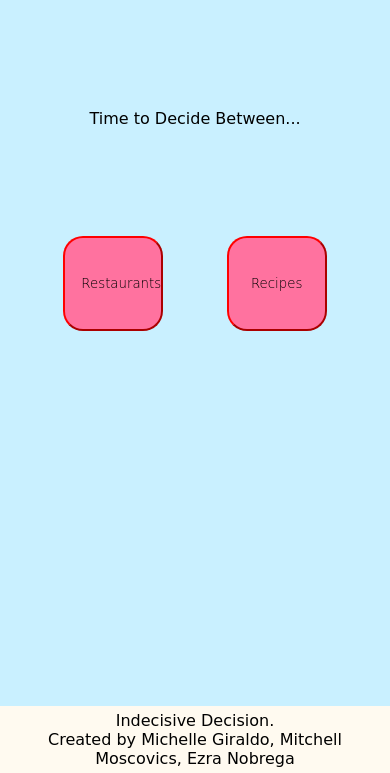
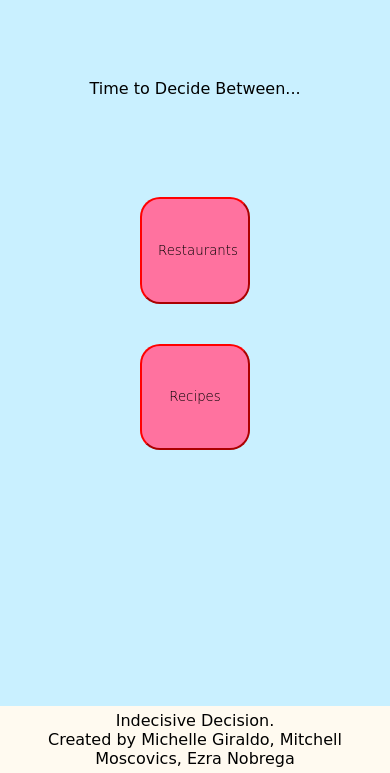
Before and after one commit to michellegsld/indecisive_decision, a Django app: page / in a window 390 px wide. Shown: the part 75-848 px from the top of the page. Run offline with Django 3.2, Linux system fonts and the light colour scheme; some libraries are stand-ins or nearby versions.

Commit message:
[Update] Add styling to fix buttons on index page on smaller screens

```diff
--- a/main/static/css/index.css
+++ b/main/static/css/index.css
@@ -23,7 +23,7 @@
     height: 20%;
     width: 20%;
     min-height: 75px;           /* To not get so small that text bleeds */
-    min-width: 100px;           /* To not get so small that text bleeds */
+    min-width: 110px;           /* To not get so small that text bleeds */
     border-radius: 20px;
     padding: 24px 16px 24px 16px;
     font-weight: 200;
@@ -32,3 +32,14 @@
     border-color: red;
     font-family: "Comic Sans MS";
 }
+
+@media screen and (max-width: 530px) {
+    .bottom_half {
+        flex: 3;
+        flex-direction: column;
+        align-items: center;
+        justify-content: start;
+    }
+    .container button {
+        margin: 20px;
+}
```
